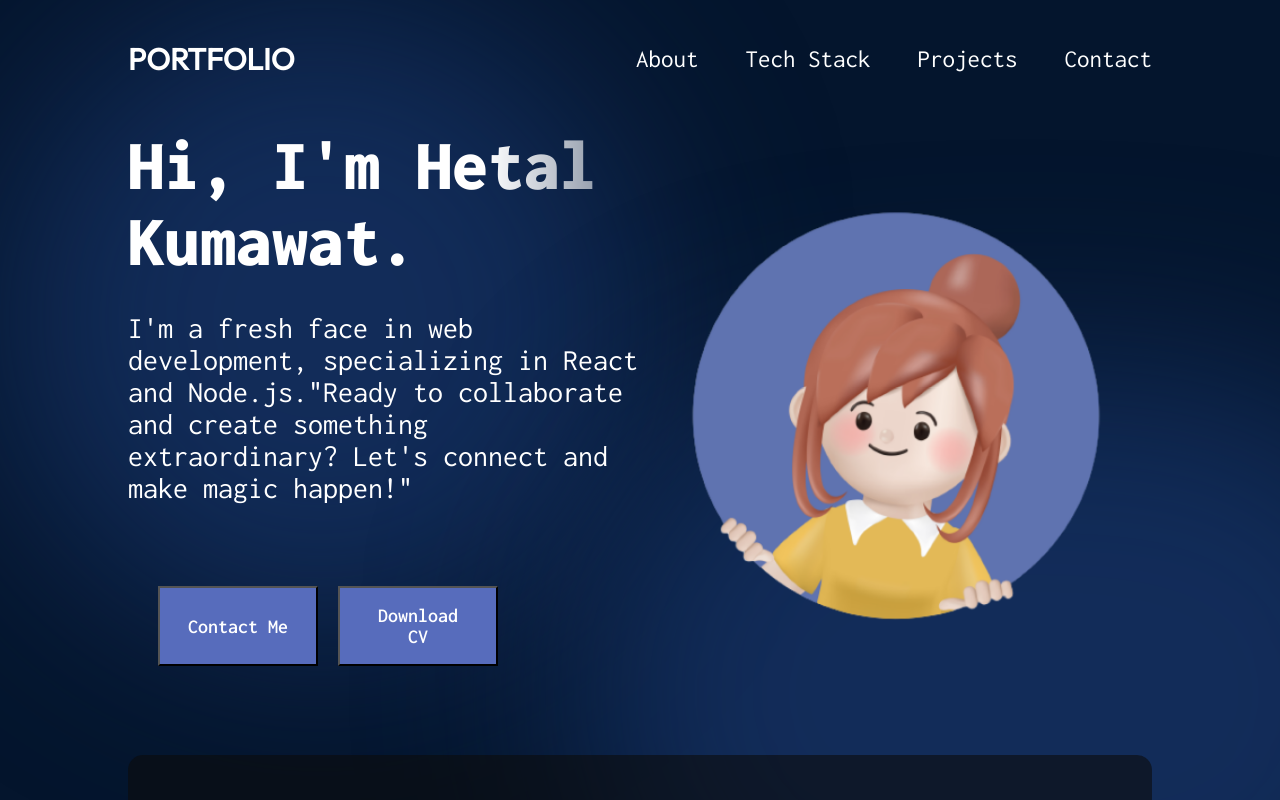
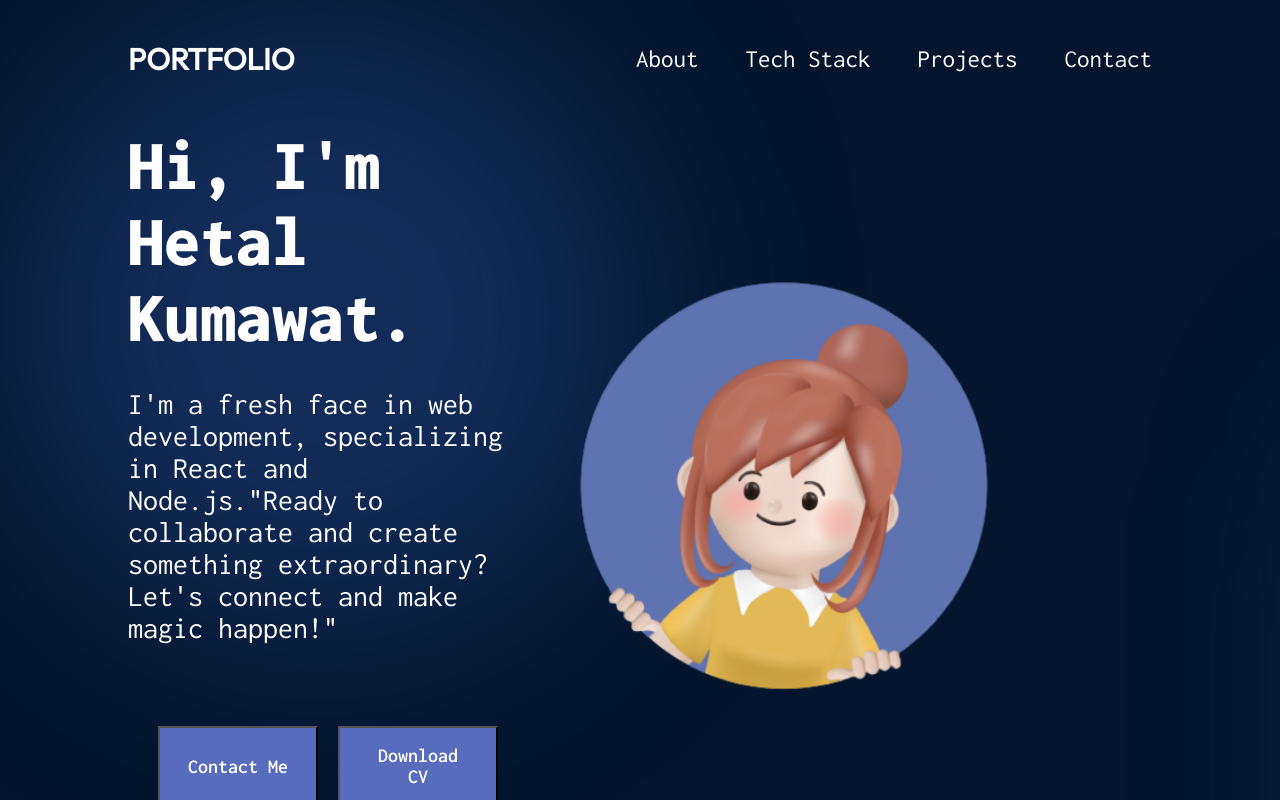
Before and after one commit to hetalkumawat/hetalportfolio, a React (Vite) app: page / in a window 1280 px wide. Shown: the top 800 px of the page. Built offline with nearby package versions, Linux system fonts and the light colour scheme.

Commit message:
bottom blur

```diff
--- a/src/components/Hero/Hero.module.css
+++ b/src/components/Hero/Hero.module.css
@@ -116,9 +116,10 @@
 }
 
 .bottomBlur {
-  position: absolute;
+  position: relative;
   width: 70vw;
   height: 50vw;
+  overflow: ;
   min-width: 350px;
   min-width: 250px;
   top: 246px;
```
